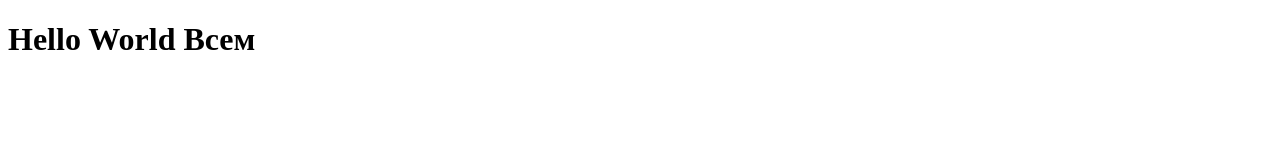
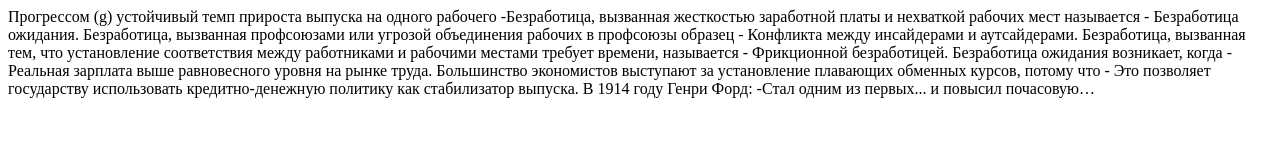
Before and after one commit to TheZebraz/macro, a plain HTML site: page index.html in a window 1280 px wide. Drawn offline with Linux system fonts and the light colour scheme.

Commit message:
Update index.html

```diff
--- a/index.html
+++ b/index.html
@@ -3,8 +3,20 @@
 <head>
     <meta charset="UTF-8">
     <title>Hello World</title>
+    <meta name="robots" content="noindex, nofollow">
 </head>
 <body>
-    <h1>Hello World Всем</h1>
+    Прогрессом (g) устойчивый темп прироста выпуска на одного рабочего -Безработица, вызванная жесткостью заработной платы и нехваткой рабочих мест называется
+- Безработица ожидания.
+Безработица, вызванная профсоюзами или угрозой объединения рабочих в профсоюзы образец
+- Конфликта между инсайдерами и аутсайдерами.
+Безработица, вызванная тем, что установление соответствия между работниками и рабочими местами требует времени, называется
+- Фрикционной безработицей.
+Безработица ожидания возникает, когда
+- Реальная зарплата выше равновесного уровня на рынке труда.
+Большинство экономистов выступают за установление плавающих обменных курсов, потому что
+- Это позволяет государству использовать кредитно-денежную политику как стабилизатор выпуска.
+В 1914 году Генри Форд:
+-Стал одним из первых... и повысил почасовую…
 </body>
 </html>
```
